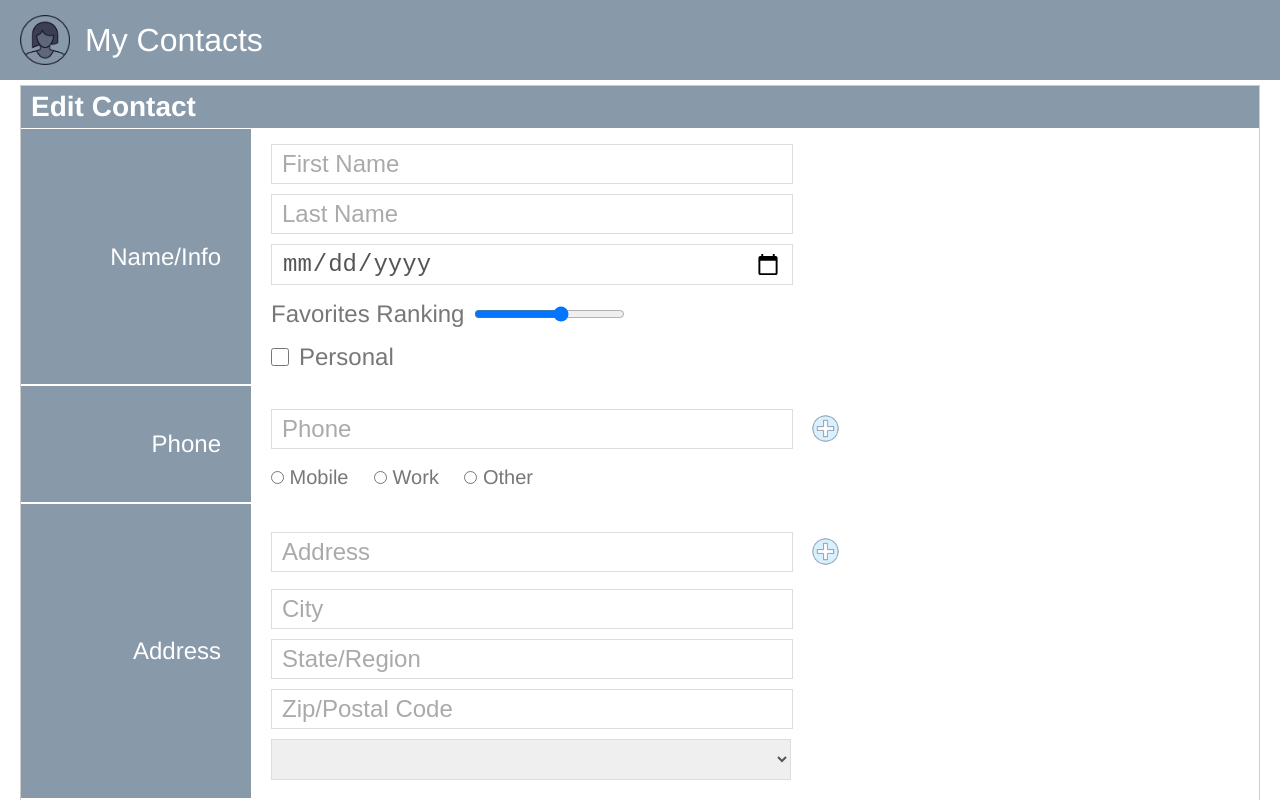
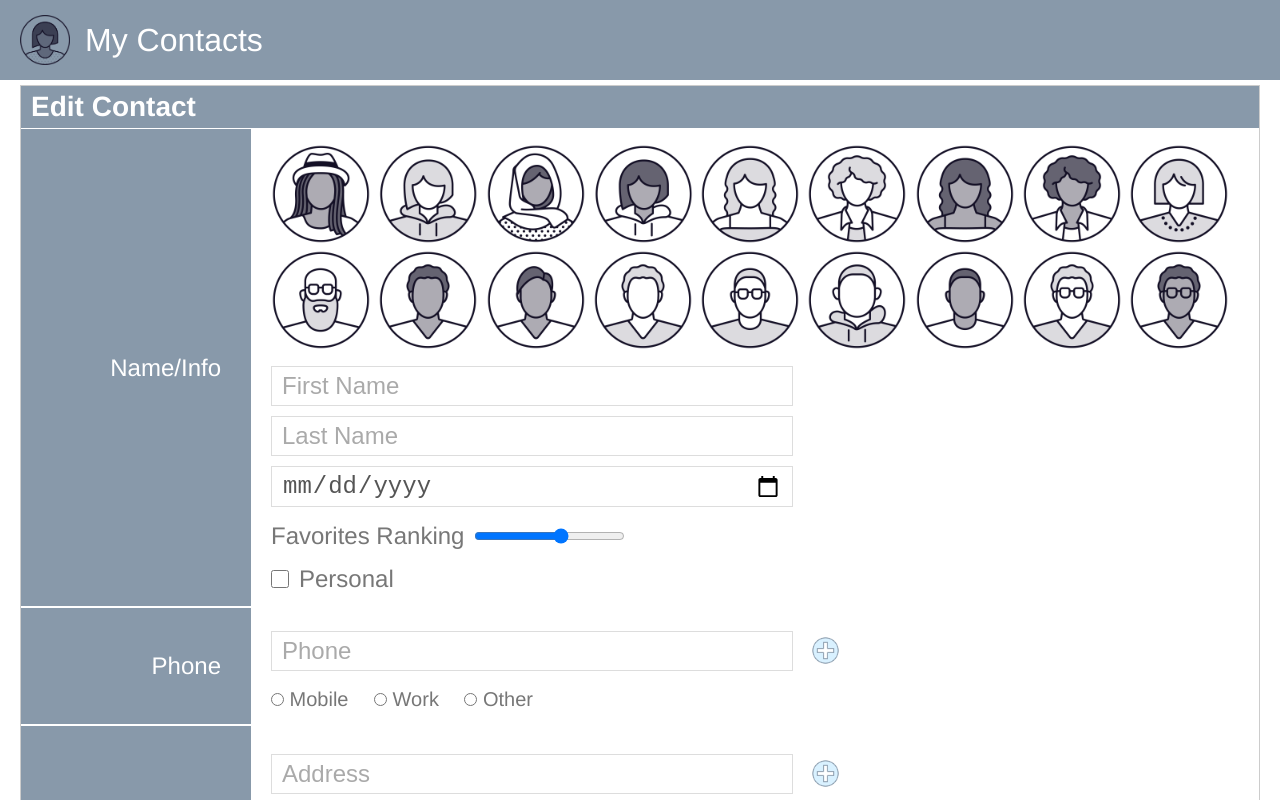
Before and after one commit to benmuratseker/angular-reactive-forms, an Angular app: page /contacts/edit in a window 1280 px wide. Shown: the top 800 px of the page. Built offline with nearby package versions, Linux system fonts and the light colour scheme; what angular-in-memory-web-api would draw is missing.

Commit message:
custom date and input accessors added

```diff
--- a/src/app/app.module.ts
+++ b/src/app/app.module.ts
@@ -9,12 +9,16 @@ import { ContactListComponent } from './contact-list/contact-list.component';
 import { EditContactComponent } from './edit-contact/edit-contact.component';
 import { InMemoryContactsApi } from './contacts/in-memory-contacts.service';
 import { ReactiveFormsModule } from '@angular/forms';
+import { DateValueAccessorDirective } from './date-value-accessor/date-value-accessor.directive';
+import { ProfileIconSelectorComponent } from './profile-icon-selector/profile-icon-selector.component';
 
 @NgModule({
   declarations: [
     AppComponent,
     ContactListComponent,
-    EditContactComponent
+    EditContactComponent,
+    DateValueAccessorDirective,
+    ProfileIconSelectorComponent
   ],
   imports: [
     BrowserModule,
--- a/src/app/contacts/contact.model.ts
+++ b/src/app/contacts/contact.model.ts
@@ -1,4 +1,5 @@
 export interface Contact {
+  icon: string,
   id: string,
   personal: boolean,
   firstName: string,
--- a/src/app/contacts/in-memory-contacts.service.ts
+++ b/src/app/contacts/in-memory-contacts.service.ts
@@ -5,6 +5,7 @@ export class InMemoryContactsApi implements InMemoryDbService {
   createDb() {
     let contacts: Contact[] = [
       {
+        icon: '',
         id: '5CehW',
         personal: false,
         firstName: 'Percival',
@@ -23,6 +24,7 @@ export class InMemoryContactsApi implements InMemoryDbService {
         notes: '',
       },
       {
+        icon: '',
         id: 'A6rwe',
         personal: false,
         firstName: 'Mortimer',
@@ -41,6 +43,7 @@ export class InMemoryContactsApi implements InMemoryDbService {
         notes: '',
       },
       {
+        icon: '',
         id: '3bNGA',
         personal: false,
         firstName: 'Wanda',
--- /dev/null
+++ b/src/app/date-value-accessor/date-value-accessor.directive.ts
@@ -0,0 +1,51 @@
+import { Directive, ElementRef, forwardRef, HostListener, Provider } from '@angular/core';
+import { ControlValueAccessor, NG_VALUE_ACCESSOR } from '@angular/forms';
+
+//custom date field accessor
+
+const DATE_VALUE_PROVIDER : Provider = {
+  provide: NG_VALUE_ACCESSOR,
+  useExisting: forwardRef(() => DateValueAccessorDirective),
+  multi: true,
+}
+
+@Directive({
+  selector: 'input([type=date])[formControlName],input([type=date])[formControl],input([type=date])[ngModel]',
+  providers: [DATE_VALUE_PROVIDER]
+})
+
+export class DateValueAccessorDirective implements ControlValueAccessor {
+
+  //we show that html element here as ref
+  constructor(private element: ElementRef) { }
+
+  //and we need a listener when user changes that value
+  @HostListener('input', ['$event.target.valueAsDate'])
+  private onChange!: Function //! to tell angular that decleration will be later
+
+  @HostListener('blur')//when leave the element
+  private onTouched!: Function
+
+  writeValue(newValue: any) {
+    //it's called when value changed on the html value
+    //yyyy-mm-dd
+    if(newValue instanceof Date){
+      this.element.nativeElement.value = newValue.toISOString().split('T')[0]; // get date part from datetime
+    }
+
+  }
+
+  //the place what onChange will do
+  registerOnChange(fn: Function) {
+    this.onChange = () => (valueAsDate: Date) => { fn(valueAsDate); };
+  }
+
+  registerOnTouched(fn: Function) {
+    this.onTouched = fn;//the call back function fn from registerOnTouch
+  }
+
+  setDisabledState?(isDisabled: boolean): void {
+
+  }
+
+}
--- a/src/app/edit-contact/edit-contact.component.html
+++ b/src/app/edit-contact/edit-contact.component.html
@@ -4,15 +4,19 @@
     <section>
       <nav>Name/Info</nav>
       <div>
+        <con-profile-icon-selector formControlName="icon" />
         <!-- <input [formControl]="firstName" placeholder="First Name" /> -->
         <input formControlName="firstName" placeholder="First Name"
          [class.error]="firstName.invalid && firstName.touched" />
        <em *ngIf="firstName.errors?.['required'] && firstName.touched">Please enter a First Name</em>
-       <em *ngIf="firstName.invalid && firstName.touched">First Name must bu at least three characters</em>
+       <em *ngIf="firstName.errors?.['minlength'] && firstName.touched">First Name must bu at least three characters</em>
         <input formControlName="lastName" placeholder="Last Name" />
-        <input formControlName="dateOfBirth" placeholder="Date of Birth"
+        <!-- <input formControlName="dateOfBirth" placeholder="Date of Birth"
             type="date"
             [value]="contactForm.controls.dateOfBirth.value | date:'yyyy-MM-dd'" />
+        <div> -->
+          <input formControlName="dateOfBirth" placeholder="Date of Birth"
+            type="date" />
         <div>
           <span>Favorites Ranking </span>
             <input formControlName="favoritesRanking" placeholder="Favorites Ranking" type="range" min="0" max="5"/>
@@ -67,7 +71,9 @@
     <section>
       <nav>Notes</nav>
       <div>
-        <textarea placeholder="Notes" rows="5" formControlName="notes"></textarea>
+        <textarea placeholder="Notes" rows="5" [class.error]="notes.invalid" formControlName="notes"></textarea>
+        <em *ngIf="notes.errors?.['restrictedWords']">
+          Restricted words found: {{ notes.errors?.['restrictedWords'] }}</em>
       </div>
     </section>
     <div class="buttons">
--- a/src/app/edit-contact/edit-contact.component.ts
+++ b/src/app/edit-contact/edit-contact.component.ts
@@ -3,6 +3,7 @@ import { FormBuilder, FormControl, FormGroup, Validators } from '@angular/forms'
 import { ActivatedRoute, Router } from '@angular/router';
 import { ContactsService } from '../contacts/contacts.service';
 import { addressTypeValues, phoneTypeValues } from '../contacts/contact.model';
+import { restrictedWordsValidator } from '../validators/restricted-words.validators';
 
 @Component({
   templateUrl: './edit-contact.component.html',
@@ -34,6 +35,7 @@ export class EditContactComponent implements OnInit {
   addressTypes = addressTypeValues;
   contactForm = this.fb.nonNullable.group({
       id : '',
+      icon: '',
       personal : false,
       // firstName : new FormControl('', Validators.required), // it it's out of the fb group
       // firstName : ['', Validators.required], // for single validation type
@@ -53,7 +55,8 @@ export class EditContactComponent implements OnInit {
         postalCode :  ['', Validators.required],
         addressType :  ['', Validators.required],
       }),
-      notes: [''],
+      // notes: ['', restrictedWordsValidator],
+      notes: ['', restrictedWordsValidator(['foo', 'boo'])],
     });
 
   // // firstName = new FormControl('Murat'); initial value
@@ -101,8 +104,8 @@ export class EditContactComponent implements OnInit {
   }
 
   saveContact() {
-    console.log(this.contactForm.value.favoritesRanking, typeof this.contactForm.value.favoritesRanking);
-    console.log(this.contactForm.value);//gets all info as json object
+    //console.log(this.contactForm.value.favoritesRanking, typeof this.contactForm.value.favoritesRanking);
+    //console.log(this.contactForm.value);//gets all info as json object
     //this.contactsService.saveContact(this.contactForm.value); if all contact field is optional like id?, firstName? etc. or we need to assign Contact as partial in the services like Partial<Contact>
     // this.contactsService.saveContact(this.contactForm.value).subscribe({
     this.contactsService.saveContact(this.contactForm.getRawValue()).subscribe({ // after making phone and address as FormGroup
@@ -120,4 +123,8 @@ export class EditContactComponent implements OnInit {
   get firstName() {
     return this.contactForm.controls.firstName;
   }
+
+  get notes(){
+    return this.contactForm.controls.notes;
+  }
 }
--- /dev/null
+++ b/src/app/profile-icon-selector/profile-icon-names.ts
@@ -0,0 +1,20 @@
+export const profileIconNames = [
+    'person-01.png',
+    'person-02.png',
+    'person-03.png',
+    'person-04.png',
+    'person-05.png',
+    'person-06.png',
+    'person-07.png',
+    'person-08.png',
+    'person-09.png',
+    'person-10.png',
+    'person-11.png',
+    'person-12.png',
+    'person-13.png',
+    'person-14.png',
+    'person-15.png',
+    'person-16.png',
+    'person-17.png',
+    'person-18.png',
+];
--- /dev/null
+++ b/src/app/profile-icon-selector/profile-icon-selector.component.css
@@ -0,0 +1,15 @@
+ul {
+    display: flex;
+    flex-wrap: wrap;
+    justify-content: space-between;
+}
+
+img {
+    cursor: pointer;
+    width: 100px;
+}
+
+.selected {
+    border-radius: 60px;
+    background-color: #e0fecb;
+}
--- /dev/null
+++ b/src/app/profile-icon-selector/profile-icon-selector.component.html
@@ -0,0 +1,6 @@
+<ul *ngIf="showAllIcons">
+    <li *ngFor="let icon of profileIcons">
+        <img [src]="'/assets/profile/' + icon"  (click)="iconSelected(icon)" [alt]="icon" [class.selected]="icon===selectedIcon" />
+    </li>
+</ul>
+<img [src]="'/assets/profile/' + selectedIcon" *ngIf="!showAllIcons" (click)="showAllIcons = true" />
--- /dev/null
+++ b/src/app/profile-icon-selector/profile-icon-selector.component.ts
@@ -0,0 +1,51 @@
+import { Component, forwardRef, Provider } from '@angular/core';
+import { profileIconNames } from './profile-icon-names';
+import { ControlValueAccessor, NG_VALUE_ACCESSOR } from '@angular/forms';
+
+const PROFILE_ICON_SELECTOR_ACCESSOR: Provider = {
+  provide: NG_VALUE_ACCESSOR,
+  useExisting: forwardRef(() => ProfileIconSelectorComponent),
+  multi: true,
+}
+
+@Component({
+  selector: 'con-profile-icon-selector',
+  templateUrl: './profile-icon-selector.component.html',
+  styleUrls: ['./profile-icon-selector.component.css'],
+  providers: [PROFILE_ICON_SELECTOR_ACCESSOR],
+})
+
+export class ProfileIconSelectorComponent implements ControlValueAccessor {
+
+  profileIcons = profileIconNames;
+  showAllIcons: boolean = true;
+  selectedIcon!: string | null;
+
+  private onChange!: Function;
+  private onTouched!: Function;
+
+  iconSelected(icon: string) {
+    this.showAllIcons = false;
+    this.selectedIcon = icon;
+    this.onChange(icon);
+  }
+
+  //updates the element in html
+  writeValue(icon: string | null){
+    this.selectedIcon = icon;
+    if(icon && icon !== '')
+      this.showAllIcons = false;
+    else
+      this.showAllIcons = true;
+  }
+
+  registerOnChange(fn: Function) {
+    this.onChange = (icon: string) => { fn(icon); };
+  }
+
+  registerOnTouched(fn: Function) {
+    this.onTouched = fn;
+  }
+
+  setDisabledState?(isDisabled: boolean): void { }
+}
--- /dev/null
+++ b/src/app/validators/restricted-words.validators.ts
@@ -0,0 +1,17 @@
+import { AbstractControl, ValidationErrors } from "@angular/forms";
+
+// export function restrictedWordsValidator(control: AbstractControl): ValidationErrors | null{
+//     return control.value.includes('foo')
+//         ? { restrictedWords: true }
+//         : null;
+// }
+
+export function restrictedWordsValidator(words: string[]){
+    return (control: AbstractControl): ValidationErrors | null => {
+        const invalidWords = words.map(w => control.value.includes(w) ? w : null)
+        .filter(w => w !== null);
+    return invalidWords.length > 0
+        ? { restrictedWords: invalidWords.join(', ') }
+        : null;
+    }
+}
```
Also changed, not shown: 1 other file (tests, documents, lock files or other folders).
